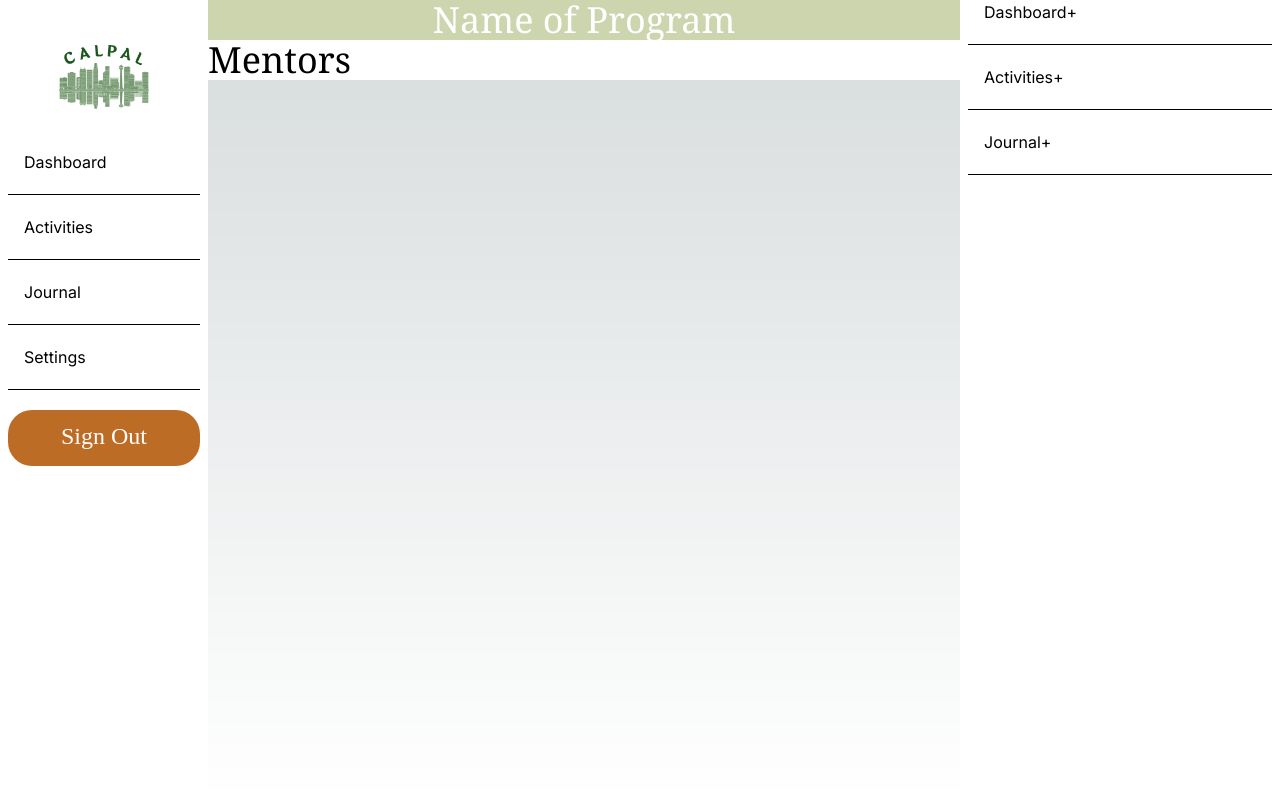
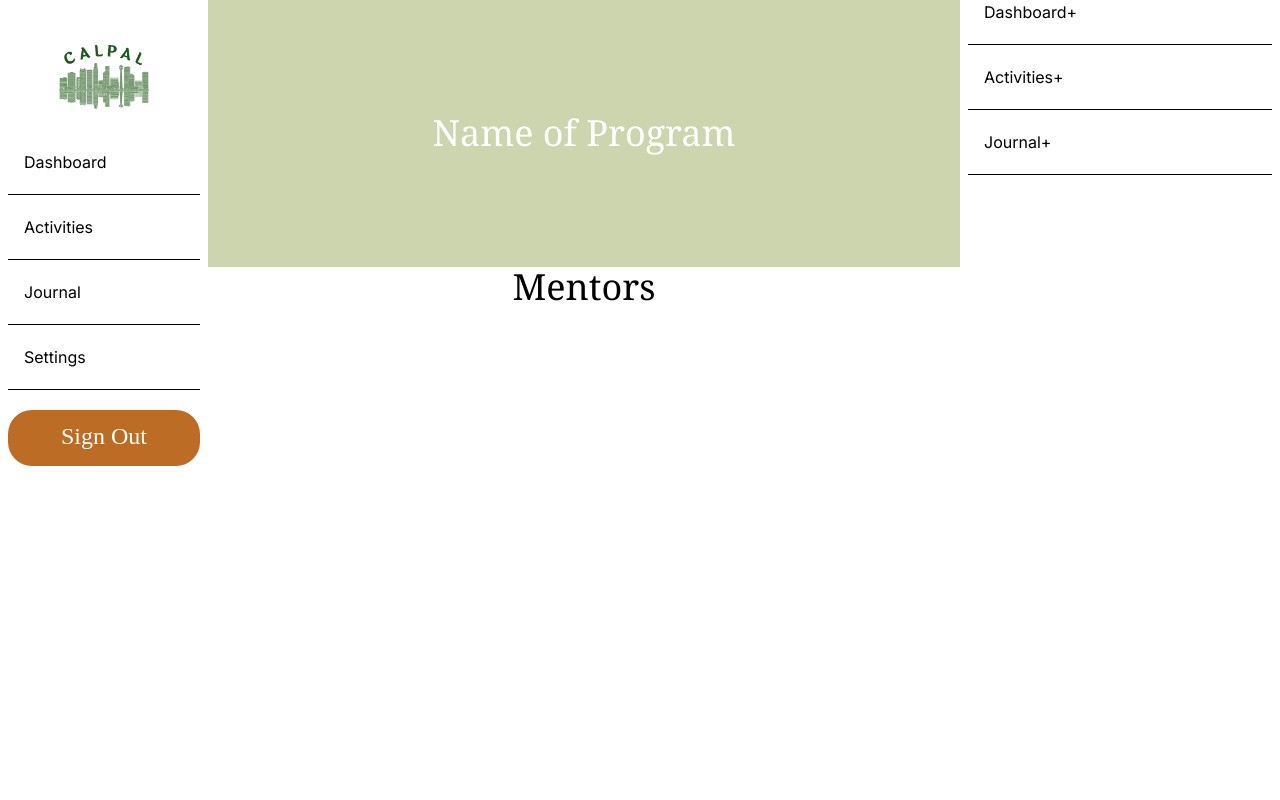
Before and after one commit to haywirebanana/The-We8, a Next.js app in the folder calpal/: page /home in a window 1280 px wide. Shown: the top 800 px of the page. Built offline with nearby package versions, Linux system fonts and the light colour scheme.

Commit message:
fixed height

```diff
--- a/calpal/src/app/home/page.tsx
+++ b/calpal/src/app/home/page.tsx
@@ -10,11 +10,16 @@ export default function Home() {
 
         <div className="flex flex-row min-h-screen">
             <Sidebar />
-            <div className="w-full h-full">
-                <div className="flex items-center justify-center bg-green">
+            <div className="w-full h-dvh">
+                <div className="flex h-1/3 items-center justify-center bg-green">
                     <header className="text-white font-serif text-4xl font-normal">Name of Program</header>
                 </div>
-                <Mentor />
+                <div className="flex h-2/3 bg-white justify-center">
+                    <header className="text-black font-serif text-4xl font-normal">
+                        Mentors
+                    </header>
+
+                </div>
             </div>
             <div>
                 <List />
```
